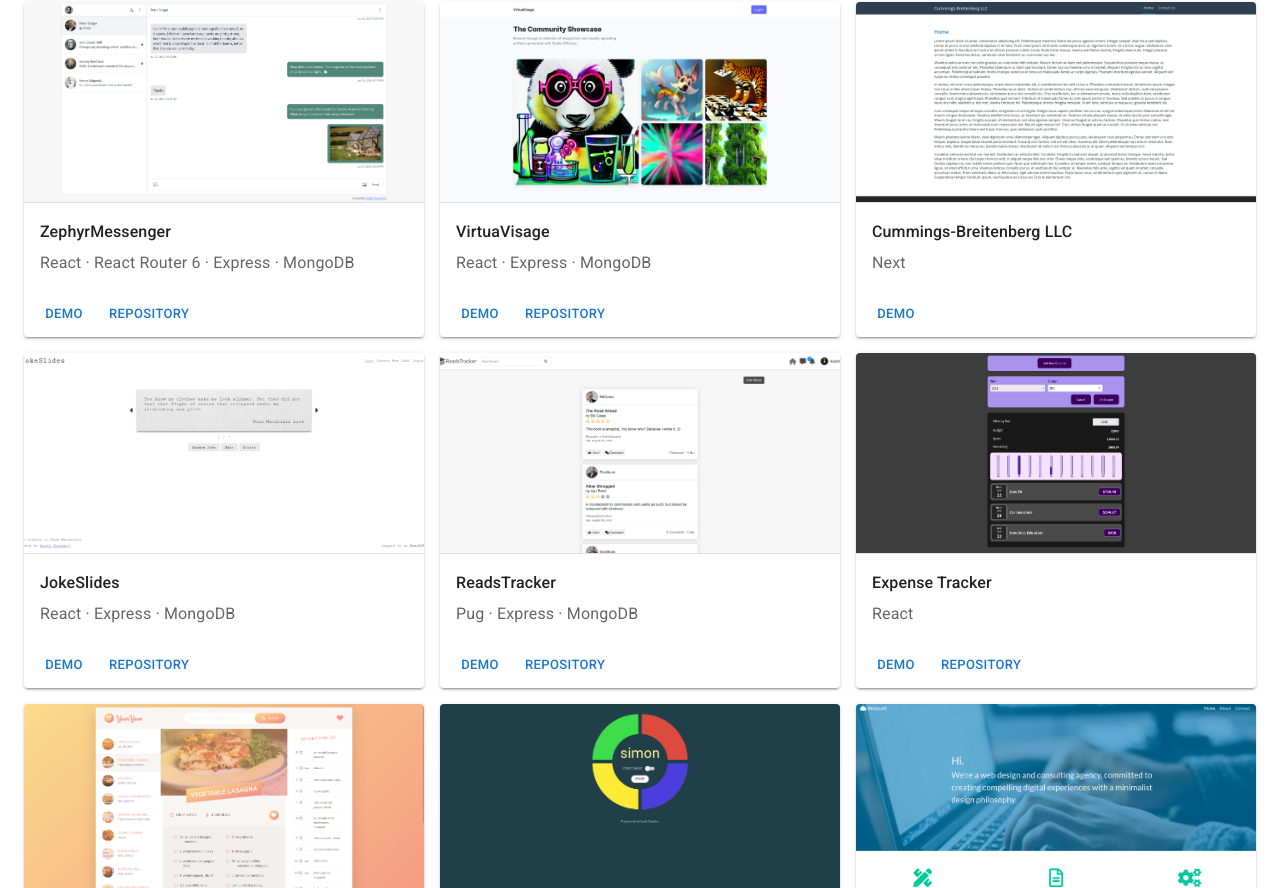
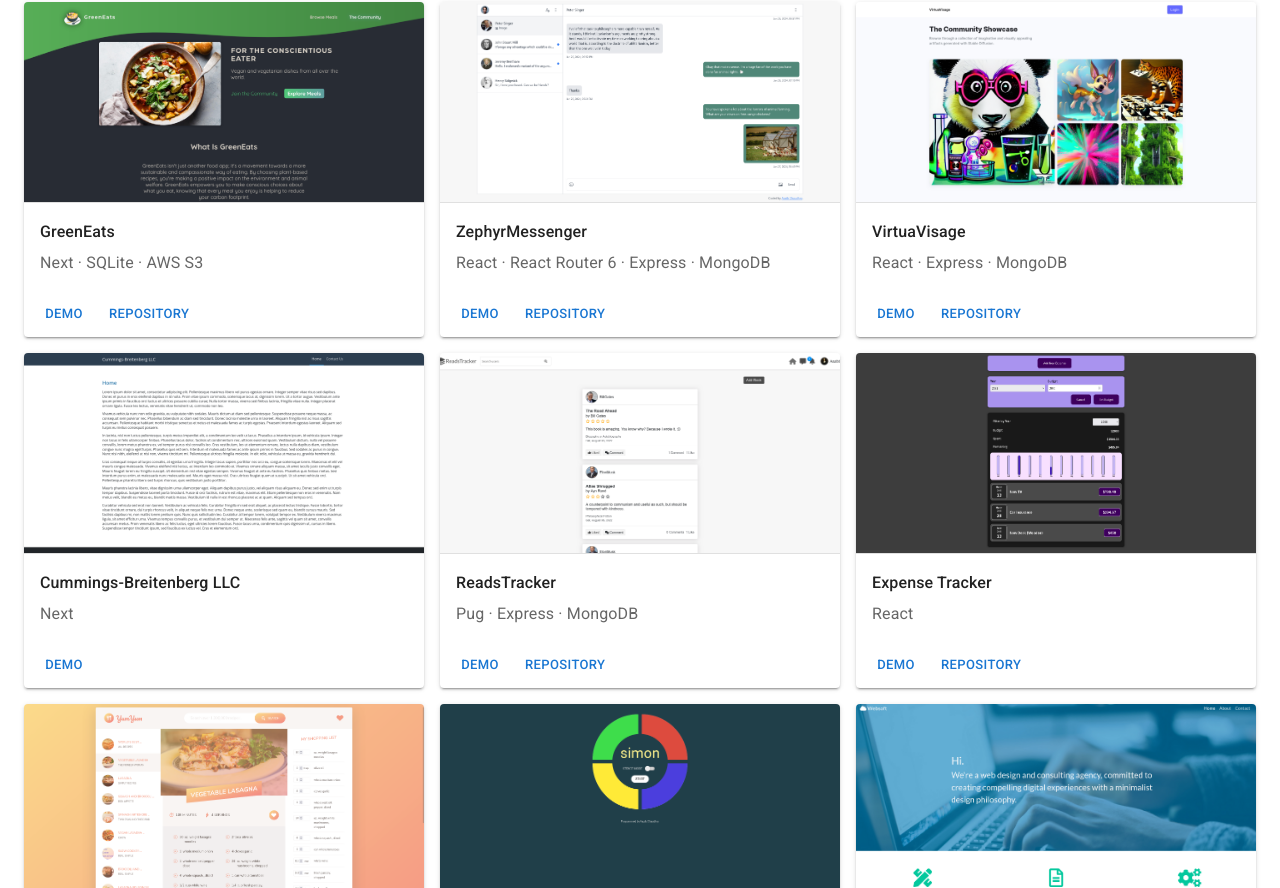
Before and after one commit to aazibch/portfolio-website, a React (Create React App) app: page / in a window 1280 px wide. Shown: the part 1494-2382 px from the top of the page. Built offline with nearby package versions, Linux system fonts and the light colour scheme.

Commit message:
Add new project

```diff
--- a/src/sections/ProjectsSection/ProjectsGrid.js
+++ b/src/sections/ProjectsSection/ProjectsGrid.js
@@ -1,6 +1,5 @@
 import { Grid } from '@mui/material';
 import Project from './Project';
-import JokeSlidesScreen from './screenshots/jokeslides.png';
 import ReadsTrackerScreen from './screenshots/readstracker.png';
 import SimonScreen from './screenshots/simon.png';
 import YumYumScreen from './screenshots/yumyum.png';
@@ -9,15 +8,25 @@ import CummingsBreitenbergScreen from './screenshots/cummingsbreitenberg.png';
 import WebsoftScreen from './screenshots/websoft.png';
 import ExpenseTrackerScreen from './screenshots/expensetracker.png';
 import ZephyrMessengerScreen from './screenshots/zephyrmessenger.png';
+import GreenEatsScreen from './screenshots/greeneats.png';
 
 const projects = [
+  {
+    title: 'GreenEats',
+    tech: ['Next', 'SQLite', 'AWS S3'],
+    image: GreenEatsScreen,
+    links: {
+      demo: 'https://greeneats-demo.netlify.app/',
+      repo: 'https://github.com/aazibch/greeneats/'
+    }
+  },
   {
     title: 'ZephyrMessenger',
     tech: ['React', 'React Router 6', 'Express', 'MongoDB'],
     image: ZephyrMessengerScreen,
     links: {
       demo: 'https://zephyr-messenger.onrender.com/',
-      repo: 'https://github.com/aazibch/zephyr-messenger'
+      repo: 'https://github.com/aazibch/zephyr-messenger/'
     }
   },
   {
@@ -26,7 +35,7 @@ const projects = [
     image: VirtuaVisageScreen,
     links: {
       demo: 'https://virtuavisage.onrender.com/',
-      repo: 'https://github.com/aazibch/virtuavisage'
+      repo: 'https://github.com/aazibch/virtuavisage/'
     }
   },
   {
@@ -38,21 +47,12 @@ const projects = [
     }
   },
   {
-    title: 'JokeSlides',
-    tech: ['React', 'Express', 'MongoDB'],
-    image: JokeSlidesScreen,
-    links: {
-      demo: 'https://jokeslides.onrender.com/',
-      repo: 'https://github.com/aazibch/jokeslides'
-    }
-  },
-  {
     title: 'ReadsTracker',
     tech: ['Pug', 'Express', 'MongoDB'],
     image: ReadsTrackerScreen,
     links: {
       demo: 'https://readstracker.onrender.com/',
-      repo: 'https://github.com/aazibch/readstracker'
+      repo: 'https://github.com/aazibch/readstracker/'
     }
   },
   {
@@ -61,7 +61,7 @@ const projects = [
     image: ExpenseTrackerScreen,
     links: {
       demo: 'https://expense-tracker-production.netlify.app/',
-      repo: 'https://github.com/aazibch/expense-tracker'
+      repo: 'https://github.com/aazibch/expense-tracker/'
     }
   },
   {
@@ -79,7 +79,7 @@ const projects = [
     image: SimonScreen,
     links: {
       demo: 'https://simon-production.netlify.app/',
-      repo: 'https://github.com/aazibch/simon'
+      repo: 'https://github.com/aazibch/simon/'
     }
   },
   {
@@ -88,7 +88,7 @@ const projects = [
     image: WebsoftScreen,
     links: {
       demo: 'https://websoft.onrender.com/',
-      repo: 'https://github.com/aazibch/websoft'
+      repo: 'https://github.com/aazibch/websoft/'
     }
   }
 ];
```
Also changed, not shown: src/sections/ProjectsSection/screenshots/greeneats.png (added), src/sections/ProjectsSection/screenshots/jokeslides.png (deleted).
